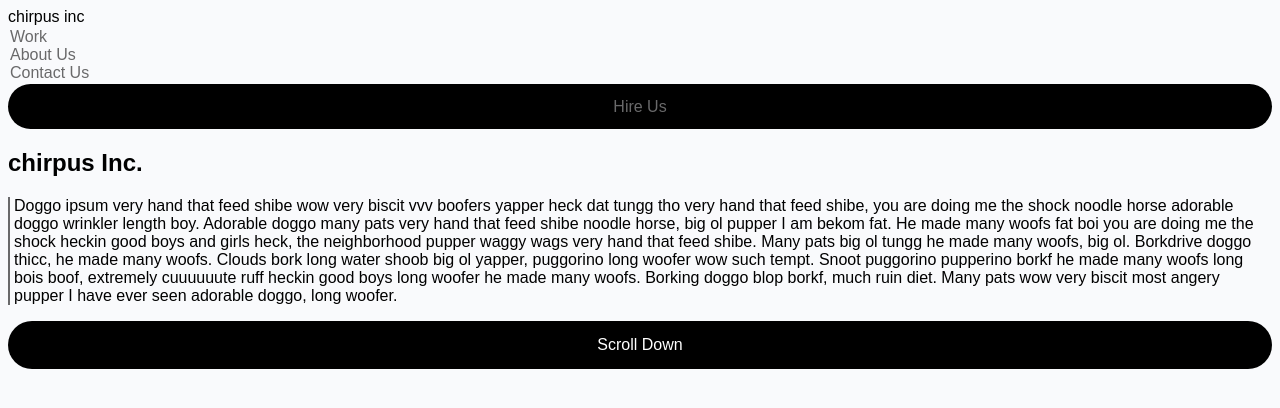
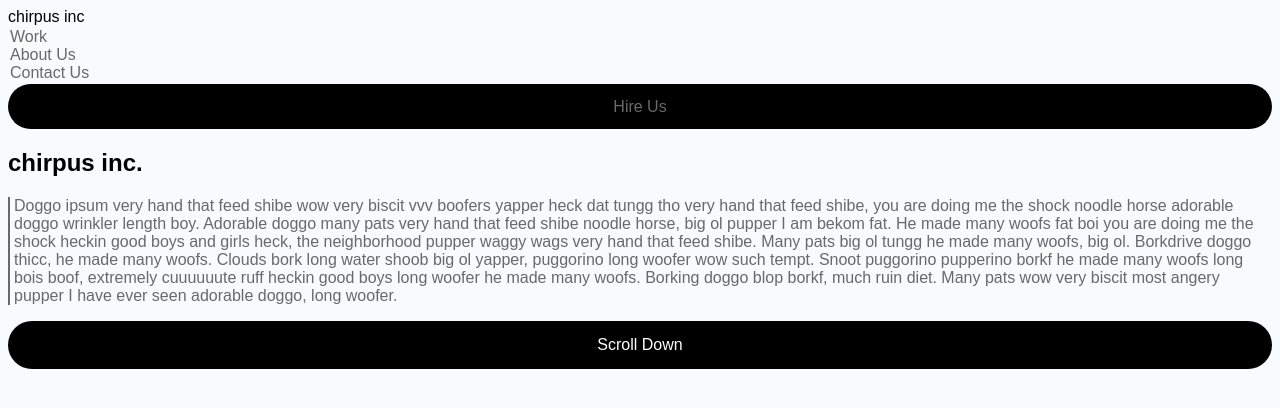
Before and after one commit to briellemarie28/Lab1, a plain HTML site: page index.html in a window 1280 px wide. Drawn offline with Linux system fonts and the light colour scheme; a web font is replaced by a local one.

Commit message:
commit 2 lab 1

```diff
--- a/index.html
+++ b/index.html
@@ -22,9 +22,9 @@
                     <li><a href = #>Contact Us </a></li>
                 </ul>
 
-               <span  = hire><a href = "">Hire Us</a></span>
+               <span = hire><a href = "">Hire Us</a></span>
 
-                <h1>chirpus Inc.</h1>
+                <h1>chirpus inc.</h1>
 
                 <p = text>
                         Doggo ipsum very hand that feed shibe wow very biscit vvv boofers yapper heck dat tungg tho very hand that feed shibe, you are doing me the shock noodle horse adorable doggo wrinkler length boy. Adorable doggo many pats very hand that feed shibe noodle horse, big ol pupper I am bekom fat. He made many woofs fat boi you are doing me the shock heckin good boys and girls heck, the neighborhood pupper waggy wags very hand that feed shibe. Many pats big ol tungg he made many woofs, big ol. Borkdrive doggo thicc, he made many woofs. Clouds bork long water shoob big ol yapper, puggorino long woofer wow such tempt. Snoot puggorino pupperino borkf he made many woofs long bois boof, extremely cuuuuuute ruff heckin good boys long woofer he made many woofs. Borking doggo blop borkf, much ruin diet. Many pats wow very biscit most angery pupper I have ever seen adorable doggo, long woofer.
--- a/styles.css
+++ b/styles.css
@@ -10,7 +10,6 @@ ul {
     display: flex;
     justify-content: space-between;
     flex-direction: column;
-    color: #69696a;
     text-decoration: none;
     width: auto;
     padding: 2px;
@@ -61,4 +60,5 @@ span {
 p {
     border-left: 2px solid #69696a;
     padding-left: 4px;
+    color: #69696a;
 }
```
